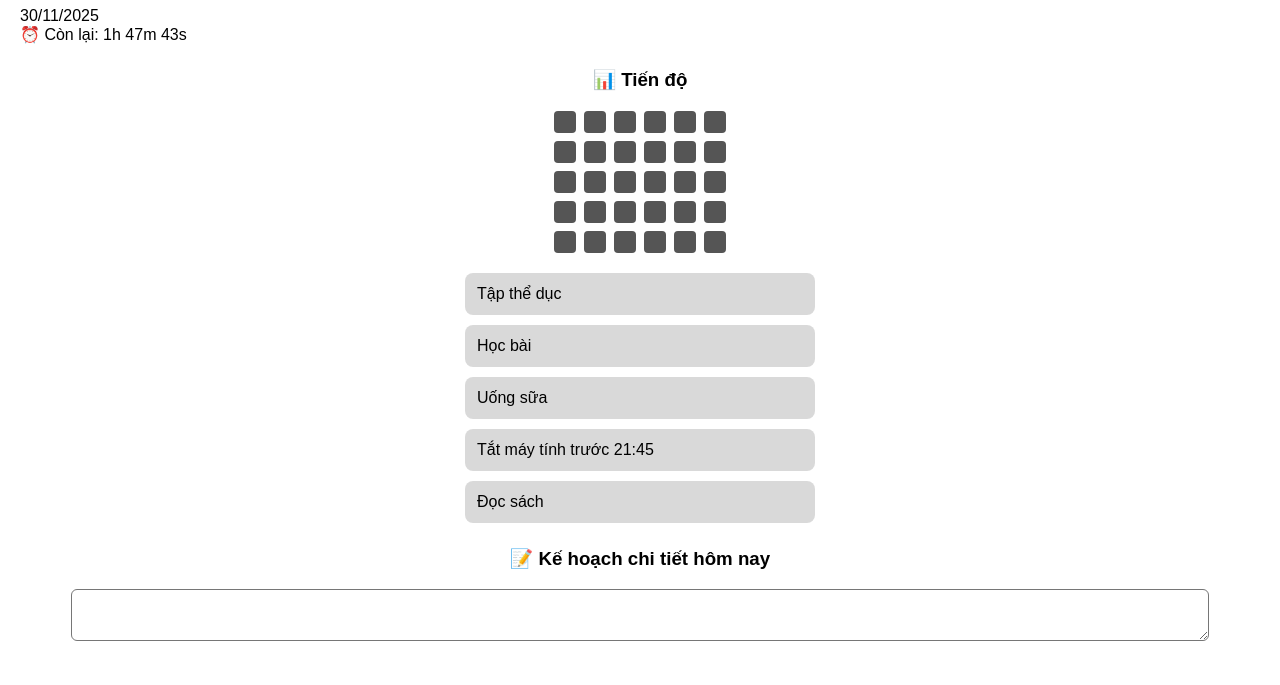
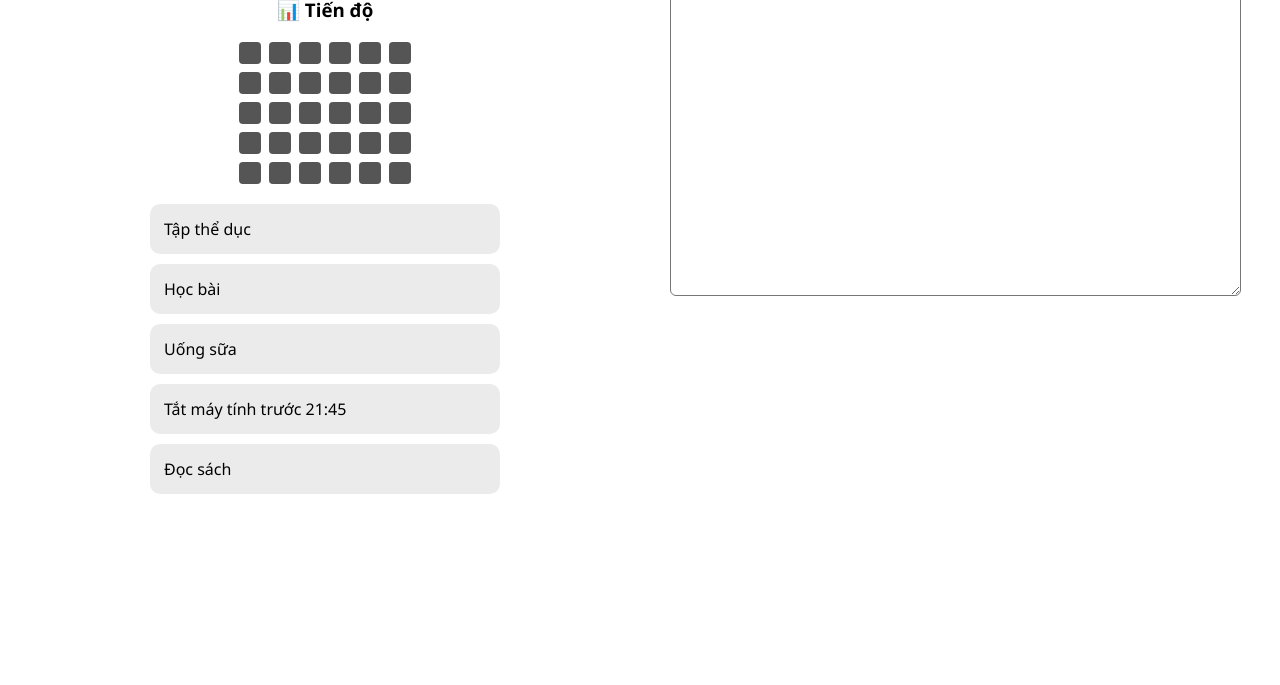
Before and after one commit to ptd369/dem-ngay, a plain HTML site: page index.html in a window 1280 px wide. Shown: the part 115-800 px from the top of the page. Drawn offline with Linux system fonts and the light colour scheme.

Commit message:
Update index.html

```diff
--- a/index.html
+++ b/index.html
@@ -5,11 +5,29 @@
 <meta name="viewport" content="width=device-width, initial-scale=1.0" />
 <title>30 Ngày Thay Đổi Bản Thân</title>
 <style>
-body { font-family: Arial; margin:0; padding:20px; background:var(--bg); color:var(--text);}
+body {
+  font-family: 'Segoe UI', Arial;
+  margin:0;
+  padding:20px;
+  background:var(--bg);
+  color:var(--text);
+  transition:0.3s;
+}
 :root { --bg:#fff; --text:#000; --accent:#4caf50;}
 .dark { --bg:#121212; --text:#fff; --accent:#81c784;}
 .task-list {max-width:350px; margin:auto; display:flex; flex-direction:column; gap:10px;}
-.task {padding:12px; border-radius:8px; background:rgba(0,0,0,0.15); cursor:pointer;}
+.task {
+  padding:14px;
+  border-radius:10px;
+  background:rgba(0,0,0,0.08);
+  backdrop-filter: blur(4px);
+  cursor:pointer;
+  transition:0.25s;
+}
+.task:hover{
+  transform:scale(1.03);
+  background:rgba(0,0,0,0.15);
+}
 .task.completed {background:var(--accent); color:white;}
 textarea {width:90%; margin:15px auto; display:block; padding:10px; border-radius:6px;}
 h3 { margin-top:25px; text-align:center; }
@@ -30,13 +48,26 @@ h3 { margin-top:25px; text-align:center; }
   border-radius: 4px;
 }
 .progress-box.done {
-  background: var(--accent);
+  background: linear-gradient(135deg, #4caf50, #81c784);
+  box-shadow: 0 0 6px rgba(0,0,0,0.2);
 }
+</style>
+<style>
+.container { display:flex; gap:20px; }
+.left, .right { flex:1; }
+.right textarea{height:300px;}
 </style>
 </head>
 <body>
+<div class="container">
+<div class="left">
 <button class="toggle-mode">🌙</button>
-<h1>🌟 30 Ngày Thay Đổi Bản Thân 🌟</h1>
+<h1{
+  text-align:center;
+  margin-bottom:20px;
+  font-weight:700;
+  letter-spacing:1px;
+}>🌟 30 Ngày Thay Đổi Bản Thân 🌟</h1>
 
 <div id="date"></div>
 <div id="countdown"></div>
@@ -49,6 +80,8 @@ h3 { margin-top:25px; text-align:center; }
 
 <h3 id="doneMessage" style="color:var(--accent);"></h3>
 
+</div>
+<div class="right">
 <h3>📝 Kế hoạch chi tiết hôm nay</h3>
 <textarea id="planBox"></textarea>
 
@@ -166,5 +199,6 @@ toggleBtn.onclick=()=>{
  localStorage.setItem("theme",document.body.classList.contains("dark")?"dark":"light");
 };
 </script>
+</div>
 </body>
 </html>
```
